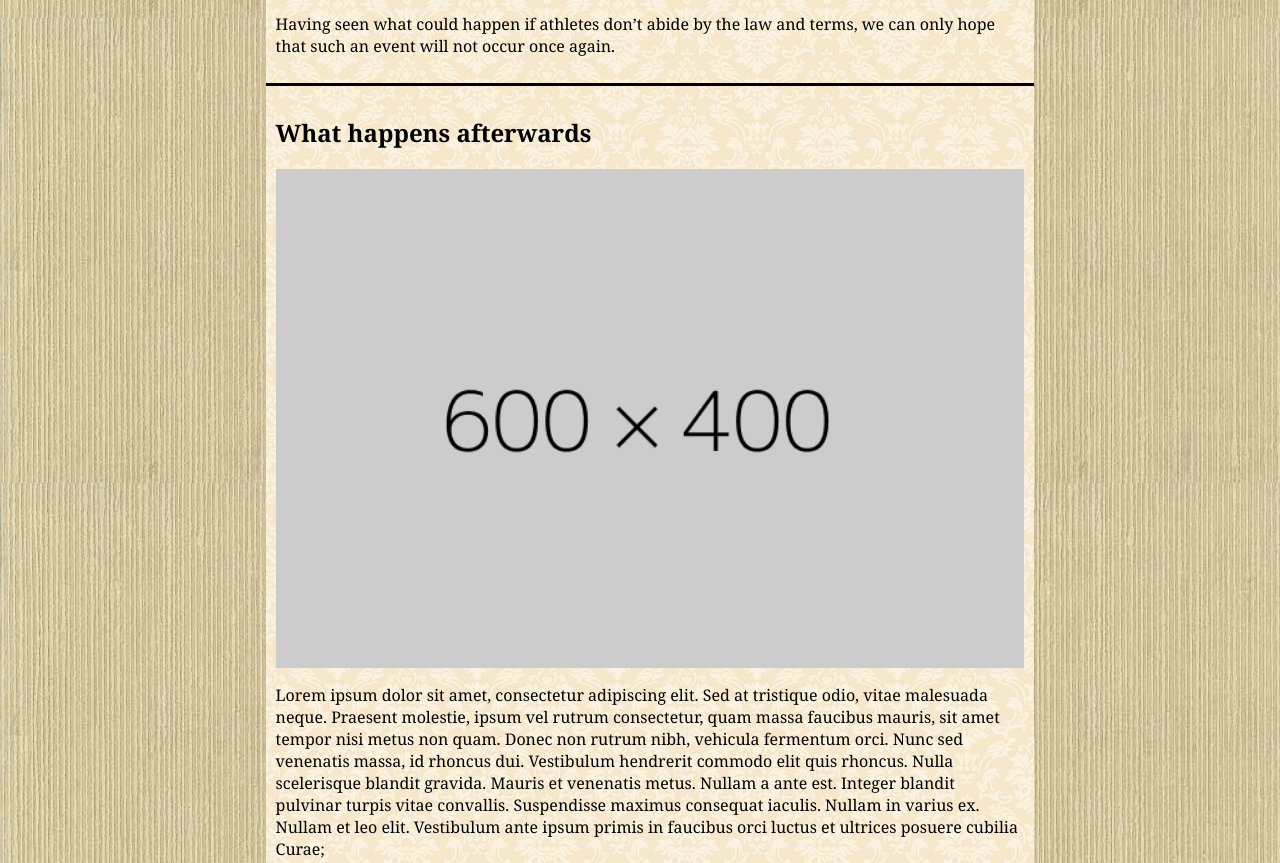
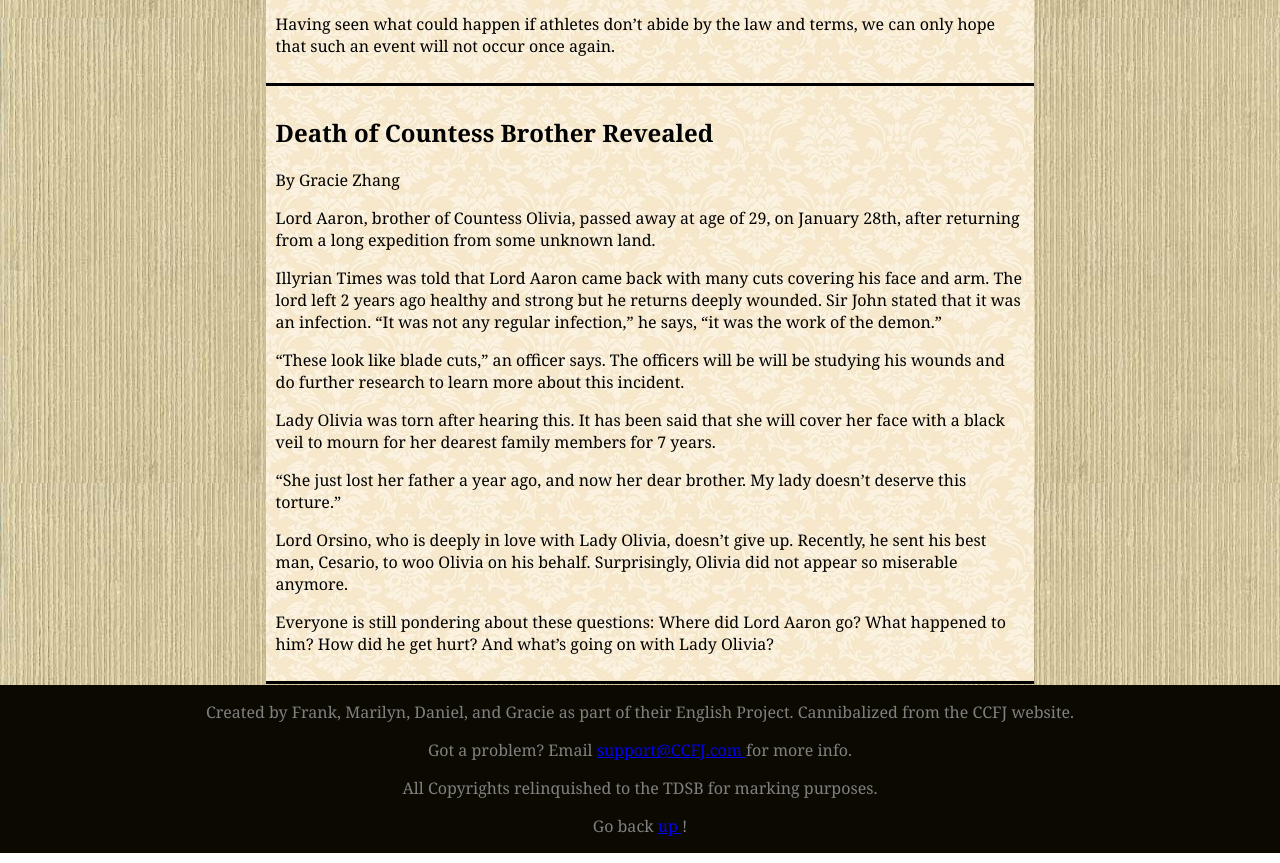
Before and after one commit to laifrank2002/Illryian-Times, a plain HTML site: page index.html in a window 1280 px wide. Shown: the part 3702-4565 px from the top of the page. Drawn offline with Linux system fonts and the light colour scheme.

Commit message:
Add files via upload

```diff
--- a/index.html
+++ b/index.html
@@ -159,24 +159,30 @@
 		</article>
 
 		<article style="border-bottom : solid;">
-			<h2>What happens afterwards</h2>
-			<img src="place.png" alt = "This image is not availible" width ="100%" height = "100%"/>
+			<h2>Death of Countess Brother Revealed </h2>
+			<p> By Gracie Zhang </p>
 			<p>
-				Lorem ipsum dolor sit amet, consectetur adipiscing elit. Sed at tristique odio, vitae malesuada neque. Praesent molestie, ipsum vel rutrum consectetur,
-				quam massa faucibus mauris, sit amet tempor nisi metus non quam. Donec non rutrum nibh, vehicula fermentum orci.
-				Nunc sed venenatis massa, id rhoncus dui. Vestibulum hendrerit commodo elit quis rhoncus. Nulla scelerisque blandit gravida.
-				Mauris et venenatis metus. Nullam a ante est. Integer blandit pulvinar turpis vitae convallis. Suspendisse maximus consequat iaculis.
-				Nullam in varius ex. Nullam et leo elit.
-				Vestibulum ante ipsum primis in faucibus orci luctus et ultrices posuere cubilia Curae;
+				Lord Aaron, brother of Countess Olivia, passed away at age of 29, on January 28th, after returning from a long expedition from some unknown land.
 			</p>
 			<p>
-				Fusce et purus hendrerit, scelerisque nulla sit amet, tempor magna. Proin suscipit rutrum malesuada. Maecenas quis sem sem.
-				In commodo tincidunt elit, vel tincidunt odio semper ac. Mauris volutpat nec purus a auctor. Vestibulum tellus dolor, porttitor at eros at,
-				vehicula bibendum mi. Suspendisse potenti. Fusce erat ipsum, elementum vitae est id, blandit commodo justo. Integer iaculis,
-				neque sed hendrerit dictum, enim dolor viverra ante, vitae cursus orci magna at nisi. Donec fringilla neque ut pretium fermentum.
-				Integer sollicitudin mauris vel scelerisque tempus. Fusce sollicitudin euismod nisl, nec rutrum mi pellentesque et. Praesent porttitor,
-				ipsum tristique rhoncus laoreet, enim massa pulvinar quam, ac euismod enim quam at neque. Pellentesque commodo sem nisl,
-				eu gravida turpis aliquet rhoncus. Nulla neque nisi, imperdiet ut porttitor vitae, tristique sed sem.
+				Illyrian Times was told that Lord Aaron came back with many cuts covering his face and arm. The lord left 2 years ago healthy and strong but
+				he returns deeply wounded. Sir John stated that it was an infection. “It was not any regular infection,” he says, “it was the work of the demon.”
+			</p>
+			<p>
+				“These look like blade cuts,” an officer says. The officers will be will be studying his wounds and do further research to learn more about this incident.
+			</p>
+			<p>
+				Lady Olivia was torn after hearing this. It has been said that she will cover her face with a black veil to mourn for her dearest family members for 7 years.
+			</p>
+			<p>
+				“She just lost her father a year ago, and now her dear brother. My lady doesn’t deserve this torture.”
+			</p>
+			<p>
+				Lord Orsino, who is deeply in love with Lady Olivia, doesn’t give up. Recently, he sent his best man, Cesario, to woo Olivia on his behalf.
+				Surprisingly, Olivia did not appear so miserable anymore.
+			</p>
+			<p>
+				Everyone is still pondering about these questions: Where did Lord Aaron go? What happened to him? How did he get hurt? And what’s going on with Lady Olivia?
 			</p>
 		</article>
 
```
